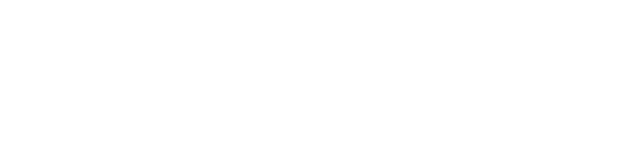
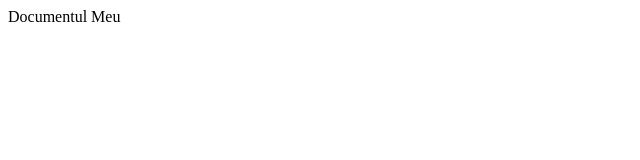
Before and after one commit to maresGoIT/goit-markup-hw-01, a plain HTML site: page index.html in a window 1280 px wide. Shown: the whole page, without its empty margins (0-640 px from the left). Drawn offline with Linux system fonts and the light colour scheme.

Commit message:
New update

```diff
--- a/index.html
+++ b/index.html
@@ -6,5 +6,7 @@
     <meta name="viewport" content="width=device-width, initial-scale=1.0" />
     <title>Document</title>
   </head>
-  <body></body>
+  <body>
+    Documentul Meu
+  </body>
 </html>
```
